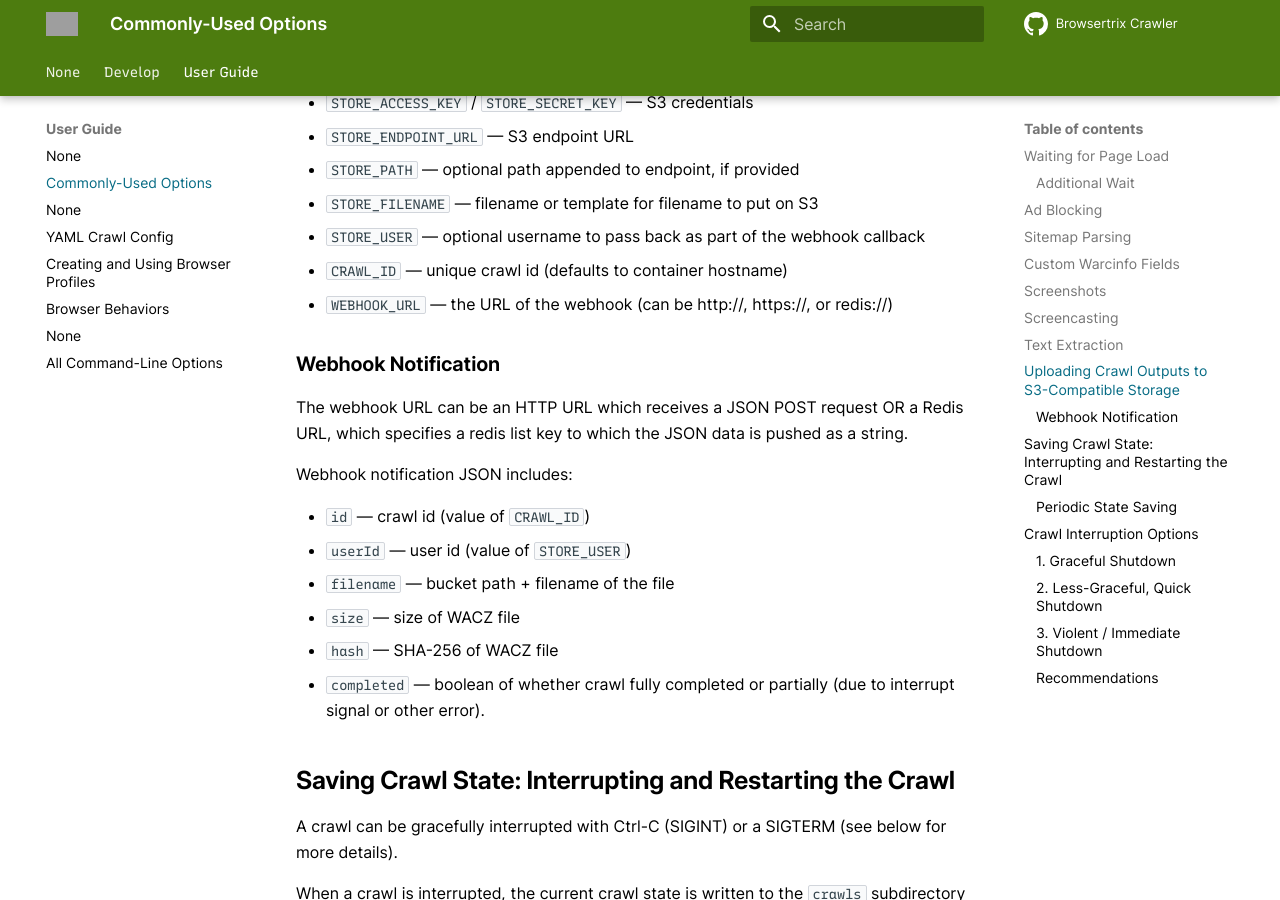
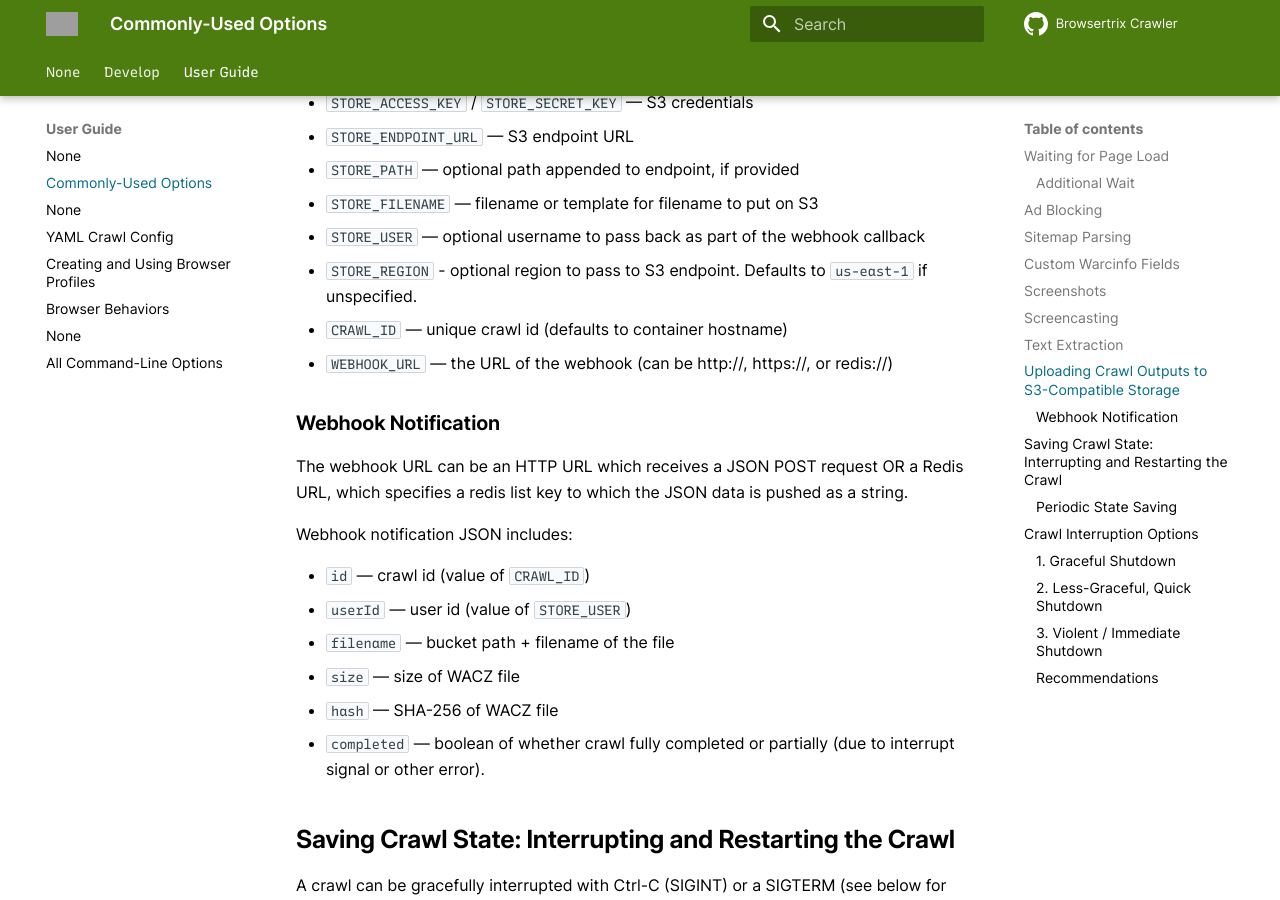
Before and after one commit to webrecorder/browsertrix-crawler, an MkDocs documentation site: the page built from docs/docs/user-guide/common-options.md, in a window 1280 px wide and 900 px high, scrolled down 3496 px. Built offline with MkDocs 1.6.1 and Material for MkDocs 9.7.7, drawn with Linux system fonts in a browser that asks for light colours; comment, search, counter and statistics services are not loaded; grey boxes are pictures that could not be loaded.

Commit message:
update docs

```diff
--- a/docs/docs/user-guide/common-options.md
+++ b/docs/docs/user-guide/common-options.md
@@ -104,6 +104,7 @@ Environment variables for S3-uploads include:
 - `STORE_PATH` — optional path appended to endpoint, if provided
 - `STORE_FILENAME` — filename or template for filename to put on S3
 - `STORE_USER` — optional username to pass back as part of the webhook callback
+- `STORE_REGION` - optional region to pass to S3 endpoint. Defaults to `us-east-1` if unspecified.
 - `CRAWL_ID` — unique crawl id (defaults to container hostname)
 - `WEBHOOK_URL` — the URL of the webhook (can be http://, https://, or redis://)
 
```
